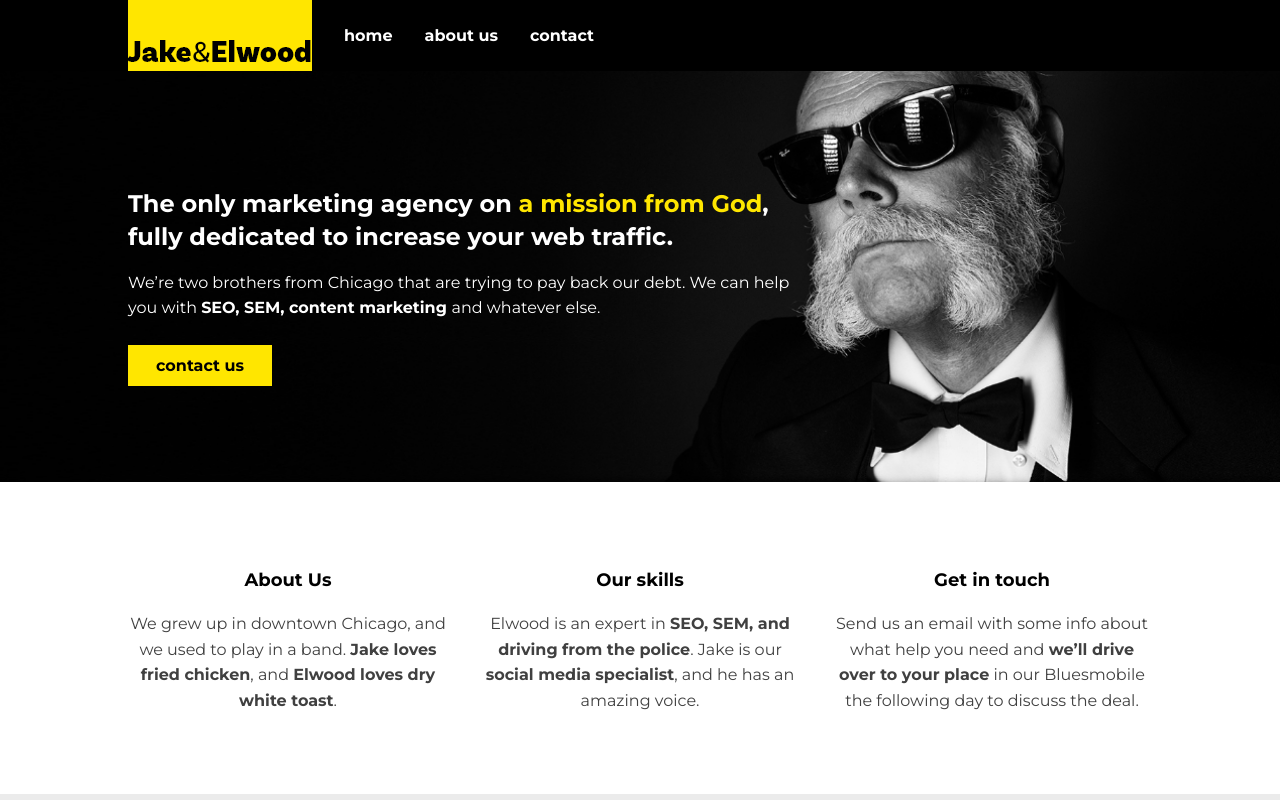
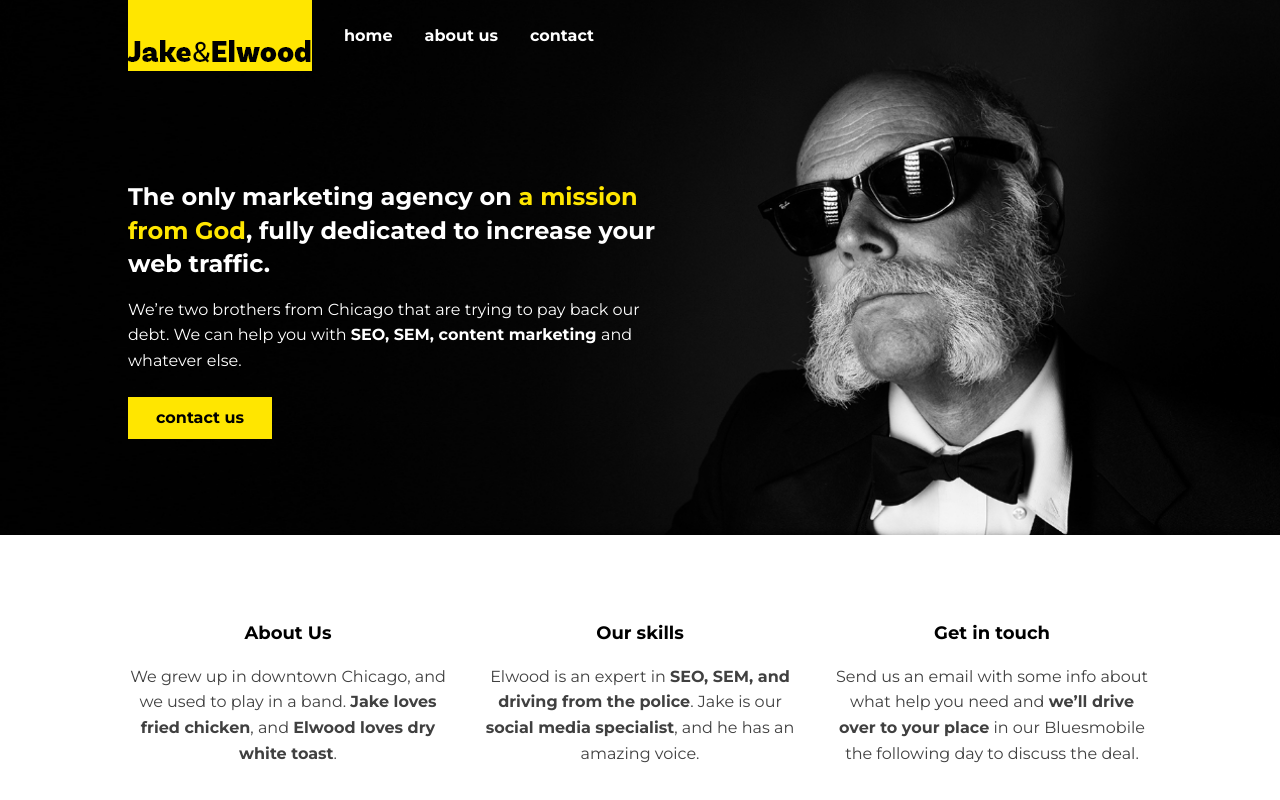
Before and after one commit to gchristofferson/jake-and-elwood, a plain HTML site: page index.html in a window 1280 px wide. Shown: the top 800 px of the page. Drawn offline with Linux system fonts and the light colour scheme.

Commit message:
finished home page

```diff
--- a/css/style.css
+++ b/css/style.css
@@ -75,6 +75,12 @@ General Layout
     background: #000;
 }
 
+.header-home {
+    background: transparent;
+    position: absolute;
+    width: 100%;
+}
+
 .header-content,
 .nav__list {
     display: flex;
@@ -150,6 +156,11 @@ General Layout
 }
 
 @media (min-width: 600px) {
+
+    .header-home .nav {
+        background: transparent;
+    }
+
     .open-nav,
     .close-nav {
         display: none;
@@ -246,16 +257,22 @@ General Layout
     background-size: cover;
     background-position: bottom;
     color: #fff;
-    padding: 4em 0;
+    padding: 8em 0 4em;
 }
 
 .hero > * {
     grid-column: 2 / -2;
 }
 
+@media (min-width: 400px) {
+    .hero > * {
+        margin-right: 20%;
+    }
+}
+
 @media (min-width: 600px) {
     .hero {
-        padding: 6em 0;
+        padding: 10em 0 6em;
     }
     .hero > * {
         grid-column: 2 / span 2;
--- a/index.html
+++ b/index.html
@@ -19,7 +19,7 @@
   </head>
   <body>
 
-  <header class="header main-grid">
+  <header class="header header-home main-grid">
 
     <div class="header-content">
       <a href="index.html" class="logo-link">
```
